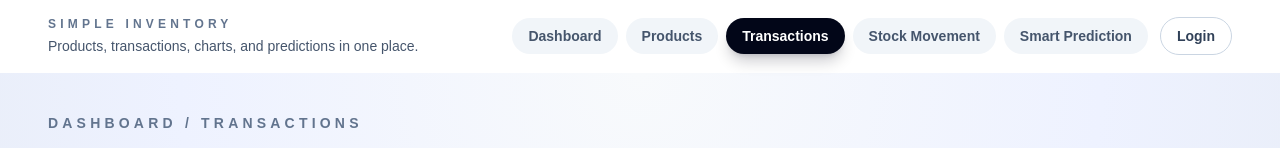
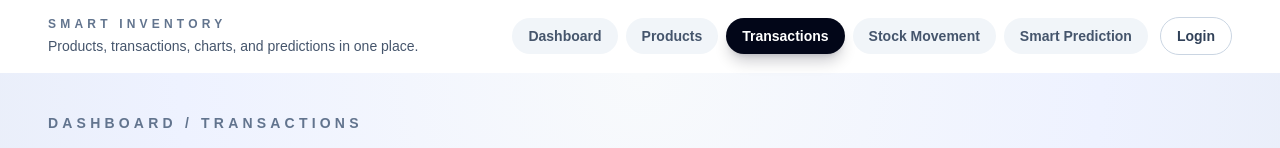
Before and after one commit to Ajiiiiiii111/simple-inventory, a Next.js app: page /dashboard/transactions in a window 1280 px wide. Shown: the top 148 px of the page. Built offline with nearby package versions, Linux system fonts and the light colour scheme; no server answers.

Commit message:
Improved UI

```diff
--- a/app/layout.tsx
+++ b/app/layout.tsx
@@ -14,7 +14,7 @@ const geistMono = Geist_Mono({
 });
 
 export const metadata: Metadata = {
-  title: "Simple Inventory",
+  title: "Smart Inventory",
   description: "Inventory dashboard with products, transactions, stock movement, and predictions.",
 };
 
--- a/components/top-nav.tsx
+++ b/components/top-nav.tsx
@@ -75,7 +75,7 @@ export function TopNav() {
       <div className="mx-auto flex w-full max-w-7xl flex-col gap-4 px-6 py-4 sm:px-8 lg:px-12 xl:flex-row xl:items-center xl:justify-between">
         <div>
           <p className="text-xs font-semibold uppercase tracking-[0.35em] text-slate-500">
-            Simple Inventory
+            Smart Inventory
           </p>
           <p className="mt-1 text-sm text-slate-600">
             Products, transactions, charts, and predictions in one place.
```
